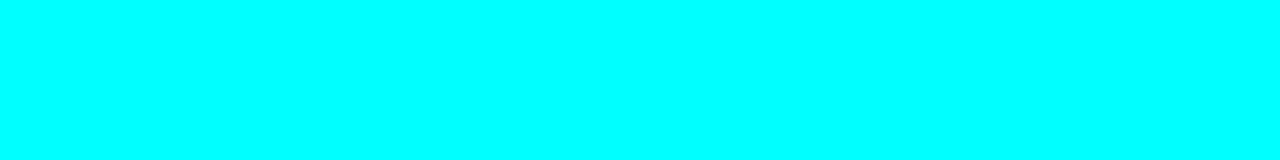
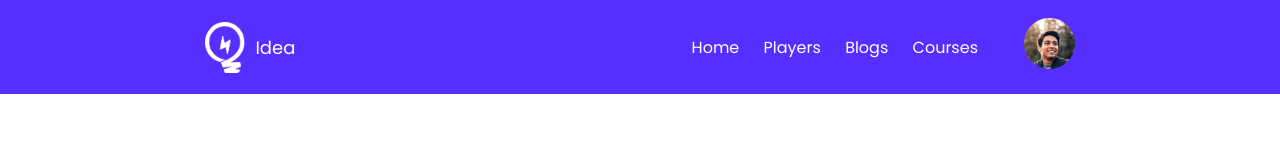
Before and after one commit to mukutdev/leader-board, a plain HTML site: page index.html in a window 1280 px wide. Drawn offline with Linux system fonts and the light colour scheme.

Commit message:
global variables and header added

```diff
--- a/index.html
+++ b/index.html
@@ -5,17 +5,35 @@
     <meta http-equiv="X-UA-Compatible" content="IE=edge" />
     <meta name="viewport" content="width=device-width, initial-scale=1.0" />
     <title>LeaderBoard</title>
+    <link rel="stylesheet" href="./styles/style.css" />
     <link rel="preconnect" href="https://fonts.googleapis.com" />
     <link rel="preconnect" href="https://fonts.gstatic.com" crossorigin />
     <link
-      href="https://fonts.googleapis.com/css2?family=Poppins:wght@400;600&display=swap"
+      href="https://fonts.googleapis.com/css2?family=Poppins:wght@400;500;600&display=swap"
       rel="stylesheet"
     />
-    <link rel="stylesheet" href="./styles/style.css">
+
   </head>
   <body>
+    <header class="header-area">
+        <nav class="header-container">
+            <div class="logo">
+                <img src="./images/icons/logo.png" alt="Leaderboard Logo" />
+                <span>Idea</span>
+            </div>
+            <div class="menu">
+                <ul>
+                    <li><a href="#">Home</a></li>
+                    <li><a href="#">Players</a></li>
+                    <li><a href="#">Blogs</a></li>
+                    <li><a href="#">Courses</a></li>
+                </ul>
+            </div>
+            <div class="profile">
+                <img src="./images/icons/profile.png" alt="">
+            </div>
+        </nav>
 
-
-
+    </header>
   </body>
 </html>
--- a/styles/style.css
+++ b/styles/style.css
@@ -1,3 +1,110 @@
+/* Global style */
 *{
-    background-color: aqua;
+    margin: 0;
+    padding: 0;
+    box-sizing: border-box;
+    font-family: 'Poppins', sans-serif;
 }
+
+/* Global variables */
+:root{
+    --heading-link-color:#562EFF;
+    --white-color:#fff;
+    --heading-medium-small: #000000;
+    --link-color-two:#ED6B4F;
+    --light-grey:#9F9F9F;
+    --border-color:#D1D1D1;
+    --heading-font:24px;
+    --heading-medium-font:20px;
+    --heading-small-font:18px;
+    --anchor-font:16px;
+    --course-bg:#FFE4E8;
+    --main-background-color:#F3F1FF;
+}
+
+/* common styles */
+main{
+    background-color: var(--main-background-color);
+}
+.header-area{
+    background-color: var(--heading-link-color);
+}
+.header-container{
+    width: 870px;
+    padding: 18px 0;
+    display: flex;justify-content:space-between ;
+    margin: 0 auto;
+    align-items: center;
+}
+.container{
+    width: 870px;
+    padding: 30px;
+    background-color: var(--white-color);
+    display: flex;
+    flex-direction: column;
+}
+img{
+    width: 100%;
+}
+h1{
+    color: var(--heading-link-color-color);
+    font-size: var(--heading-font);
+    font-weight: 500;
+    line-height: 36px;
+    letter-spacing: 0em;
+}
+h2{
+    color: var(--heading-medium-small);
+    font-size: var(--heading-medium-font);
+    font-weight: 500;
+    line-height: 34px;
+    letter-spacing: 0em;
+
+}
+h3{
+    color: var(--heading-medium-small);
+    font-size: var(--heading-small-font);
+    font-weight: 500;
+    line-height: 27px;
+    letter-spacing: 0em;
+    margin-right: 16px;
+}
+a{
+    text-decoration: none;
+    font-size: var(--heading-small-font);
+    color: var(--heading-link-color);
+
+}
+span{
+    color: var(--light-grey);
+    font-size: var(--heading-small-font);
+}
+/* common styles end */
+.logo{
+    display: flex;
+    flex-grow: 1;
+    align-items: center;
+}
+.logo img{
+    width: 40.42px;
+    height: 51px;
+    margin-right: 10px;
+}
+.logo span{
+    color: var(--white-color);
+}
+.menu{
+    margin-right: 36px;
+}
+.menu ul{
+    list-style: none;
+}
+.menu ul li{
+    display: inline-block;
+    margin: 0 10px;
+}
+.menu ul li a{
+    display: block;
+    color:var(--white-color);
+    font-size: var(--anchor-font);
+}
```
